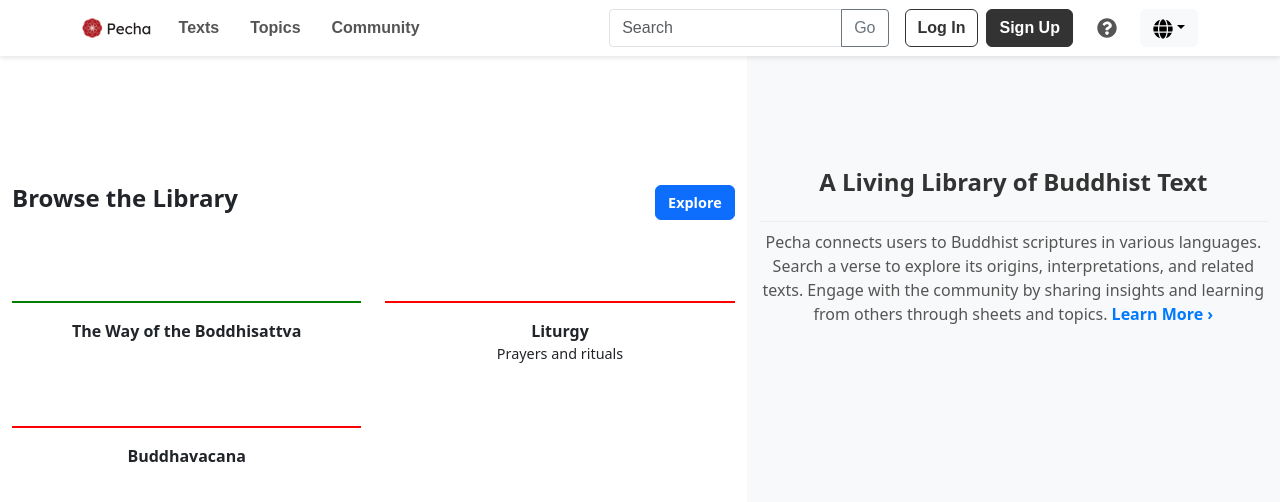
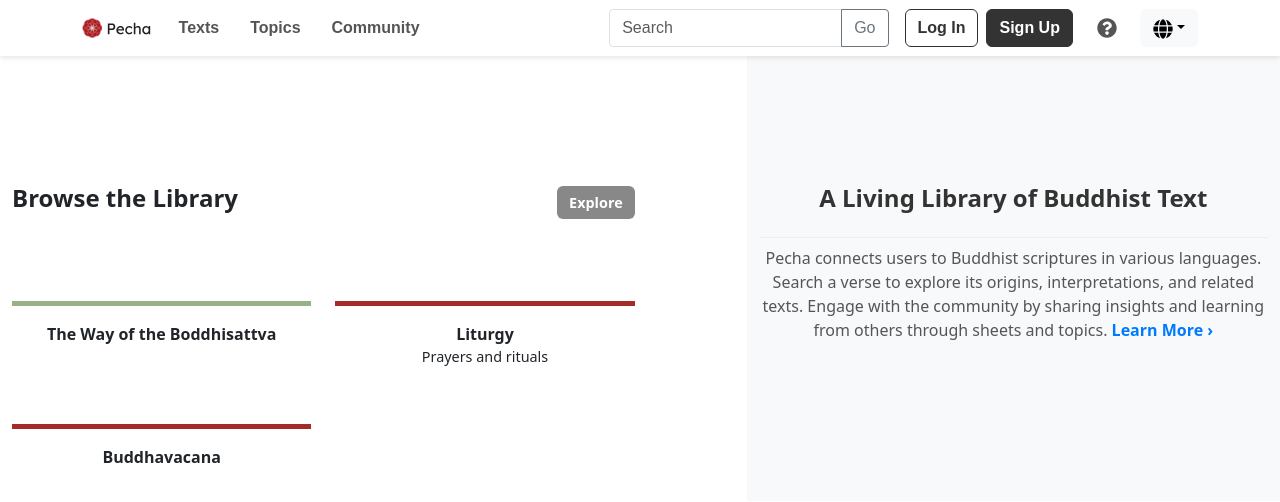
Before and after one commit to OpenPecha/app-pecha-frontend, a React (Vite) app: page / in a window 1280 px wide. Shown: the top 502 px of the page. Built offline with nearby package versions, Linux system fonts and the light colour scheme.

Commit message:
updated ui

```diff
--- a/src/App.css
+++ b/src/App.css
@@ -1,6 +1,4 @@
 #root {
-  max-width: 1280px;
-  margin: 0 auto;
   text-align: center;
 }
 
--- a/src/components/home/HomePage.jsx
+++ b/src/components/home/HomePage.jsx
@@ -12,7 +12,7 @@ const HomePage = () => {
         <Col lg={7} md={8} className="left-section">
           <div className="section-1 d-flex justify-content-between align-items-center">
             <h2 className="browse-library-text">{t("browseLibrary")}</h2>
-            <Button variant="primary" className="browse-button">
+            <Button className="browse-button">
               {t("explore")}
             </Button>
           </div>
--- a/src/components/home/HomePage.scss
+++ b/src/components/home/HomePage.scss
@@ -1,27 +1,26 @@
-// General Container Styling
 .homepage-container {
   padding: 0;
+  max-width: 1280px;
+  margin: 0 auto;
 }
 .row{
   --bs-gutter-x:0;
 }
-// Shared Style for Left and Right Sections
 .left-section,
 .right-section {
-  padding-top: 10%; // Consistent top padding for vertical alignment
+  padding-top: 10%;
   display: flex;
   flex-direction: column;
-  justify-content: flex-start; // Ensure content starts from the top
+  justify-content: flex-start;
 }
 
-// Left Section (70%)
 .left-section {
+  padding-right: 7rem!important;
   .section-1 {
-    // Section 1: Browse the Library
     display: flex;
     justify-content: space-between;
-    align-items: center; // Aligns text and button vertically
-    margin-bottom: 2rem; // Add spacing below this section
+    align-items: center;
+    margin-bottom: 2rem;
 
     .browse-library-text {
       font-size: 1.5rem;
@@ -31,29 +30,29 @@
     .browse-button {
       font-size: 0.9rem;
       font-weight: bold;
+      background-color: #888888;
+      border: none;
     }
   }
 
   .section-2 {
-    // Section 2 Content
     .part {
       display: flex;
       flex-direction: column;
       justify-content: flex-start;
 
-      // Add spacing between parts
       margin-bottom: 5%;
 
       .green-line {
-        width: 100%; // Full width line
-        height: 2px;
-        background-color: green;
+        width: 100%;
+        height: 5px;
+        background-color: rgb(151, 179, 134);;
       }
 
       .red-line {
-        width: 100%; // Full width line
-        height: 2px;
-        background-color: red;
+        width: 100%;
+        height: 5px;
+        background-color: brown;
       }
 
       .part-title {
@@ -70,34 +69,32 @@
   }
 }
 
-// Right Section (30%)
 .right-section {
-  background-color: #f8f9fa; // Light grey background
-  padding: 7rem 2rem 2rem 2rem; // Padding inside the section
-  height: auto; // Let it fill the column height
+  background-color: #f8f9fa;
+  height: auto;
 
 
   .right-title {
     font-size: 1.5rem;
     font-weight: bold;
-    color: #333; // Dark grey heading color
-    margin-bottom: 1rem; // Space below the title
+    color: #333;
+    margin-bottom: 1rem;
   }
 
   .right-divider {
     border: 0;
     height: 1px;
-    background: #ccc; // Light grey divider
+    background: #ccc;
     margin: 0.5rem 0;
   }
 
   .right-paragraph {
     font-size: 1rem;
     line-height: 1.5;
-    color: #555; // Medium grey paragraph color
+    color: #555;
 
     .learn-more {
-      color: #007bff; // Bootstrap primary blue
+      color: #007bff;
       font-weight: bold;
       cursor: pointer;
 
--- a/src/components/i18next/i18n.js
+++ b/src/components/i18next/i18n.js
@@ -40,6 +40,7 @@ export const resources = {
       invalidPassword: "Invalid password",
       confirmPassword: "Confirm password",
       passwordsDoNotMatch: "Passwords do not match",
+      go:"Go",
     },
   },
   bo: {
@@ -80,6 +81,8 @@ export const resources = {
       invalidPassword: "bo - Invalid password",
       confirmPassword: "bo - Confirm password",
       passwordsDoNotMatch: "bo - Passwords do not match",
+      go:"bo - Go",
+
     },
   },
   he: {
@@ -120,6 +123,8 @@ export const resources = {
       invalidPassword: "he - Invalid password",
       confirmPassword: "he - Confirm password",
       passwordsDoNotMatch: "he - Passwords do not match",
+      go:"he - Go",
+
     },
   },
 };
--- a/src/components/navbar/NavigationBar.jsx
+++ b/src/components/navbar/NavigationBar.jsx
@@ -44,7 +44,7 @@ const NavigationBar = () => {
                                     placeholder={ t("searchPlaceholder") }
                                     aria-label="Search"
                                 />
-                                <Button variant="outline-secondary">Go</Button>
+                                <Button variant="outline-secondary">{t("go")}</Button>
                             </InputGroup>
                         </Form>
 
--- a/src/components/navbar/NavigationBar.scss
+++ b/src/components/navbar/NavigationBar.scss
@@ -8,15 +8,18 @@ $light-color: #fff;
 $shadow-color: rgba(0, 0, 0, 0.1);
 $font-family: Arial, sans-serif;
 
-// Navbar Custom Styles
 .custom-navbar {
   font-family: $font-family;
   box-shadow: 0 2px 5px $shadow-color;
+  @media(min-width: 1400px){
+    .container{
+      max-width:100%
+    }
+  }
   &.bg-light{
     background-color: white!important;
   }
 
-  // Links Styling
   .navbar-nav {
     .nav-link {
       color: $secondary-color !important;
@@ -25,12 +28,11 @@ $font-family: Arial, sans-serif;
       font-size: 1rem;
 
       &:hover {
-        color: $hover-color !important; // Orange hover effect
+        color: $hover-color !important;
       }
     }
   }
 
-  // Search Bar
   .form-control {
     border-radius: 0.25rem;
   }
@@ -41,7 +43,6 @@ $font-family: Arial, sans-serif;
     }
   }
 
-  // Buttons (Login and Signup)
   .btn-outline-dark {
     font-weight: bold;
     color: $primary-color;
@@ -64,7 +65,6 @@ $font-family: Arial, sans-serif;
     }
   }
 
-  // Dropdown Menu
   .dropdown-toggle {
     box-shadow: none !important;
   }
```
